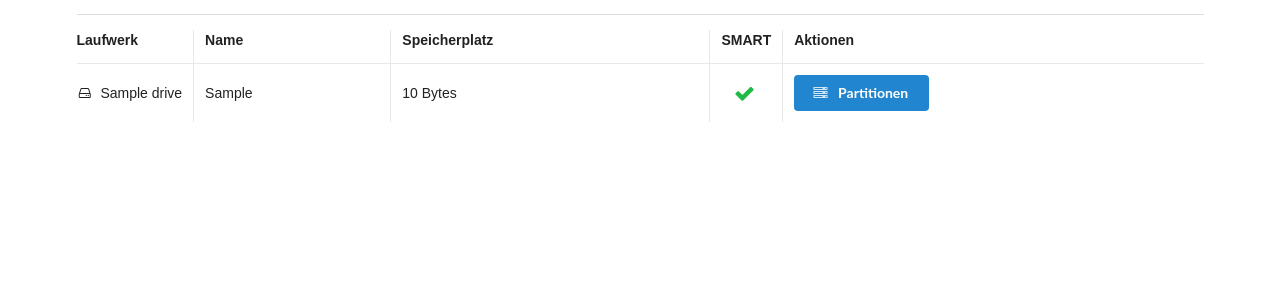
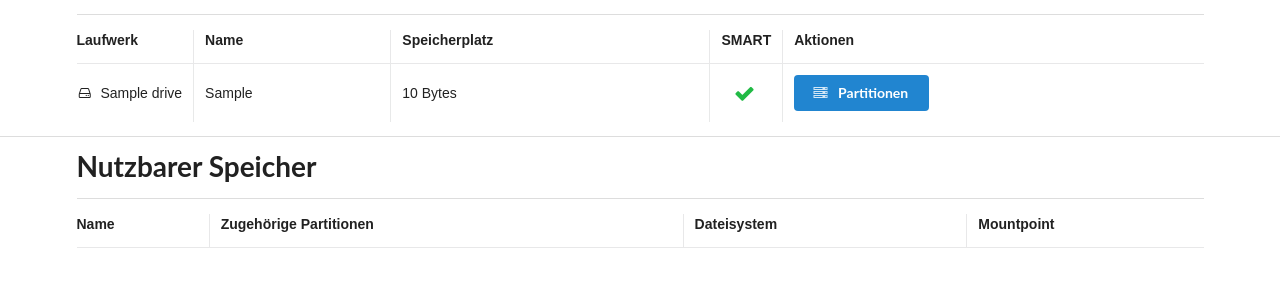
Before and after one commit to technikamateur/dirkules, a Flask app: page /drives in a window 1280 px wide. Shown: the part 97-397 px from the top of the page. Run offline with Flask 2, Linux system fonts and the light colour scheme; tables that the repository leaves empty hold one stand-in row (values such as "Sample post"); lists and menus that the app fills with data are empty.

Commit message:
partitions saved correctly, storage table added

```diff
--- a/dirkules/manager/viewManager.py
+++ b/dirkules/manager/viewManager.py
@@ -1,7 +1,7 @@
 # -*- coding: utf-8 -*-
 from sqlalchemy import inspect
 from dirkules import db
-from dirkules.models import Cleaning
+from dirkules.models import Cleaning, Partitions
 
 
 def db_object_as_dict(obj):
@@ -15,3 +15,29 @@ def create_cleaning_obj(jobname, path, active):
     job = Cleaning(jobname, path, active)
     db.session.add(job)
     db.session.commit()
+
+
+# TODO: Create class out of this
+def usable_memory():
+    part_dict = dict()
+    final_part_dict = list()
+    for part in Partitions.query.all():
+        if part.uuid in part_dict:
+            part_dict[part.uuid].append(part)
+        else:
+            part_dict.update({part.uuid: [part]})
+    for key, value in part_dict.items():
+        if len(value) > 1:
+            parts = list()
+            for part in value:
+                parts.append(part.name)
+            value = value[0]
+            if value.fs == "btrfs" or value.fs == "ext4":
+                final_part_dict.append(
+                    {"label": value.name, "part": parts, "fs": value.fs, "mpoint": value.mountpoint})
+        else:
+            value = value[0]
+            if value.fs == "btrfs" or value.fs == "ext4":
+                final_part_dict.append(
+                    {"label": value.name, "part": value.name, "fs": value.fs, "mpoint": value.mountpoint})
+    return final_part_dict
--- a/dirkules/templates/drives.html
+++ b/dirkules/templates/drives.html
@@ -42,4 +42,31 @@
             </tbody>
         </table>
     </div>
+    <div class="ui divider"></div>
+    <div class="ui container">
+        <h1 class="ui header">Nutzbarer Speicher</h1>
+        <div class="ui divider"></div>
+
+        <table class="ui very basic celled table">
+            <thead>
+            <tr>
+                <th>Name</th>
+                <th>Zugehörige Partitionen</th>
+                <th>Dateisystem</th>
+                <th>Mountpoint</th>
+            </tr>
+            </thead>
+
+            <tbody>
+            {% for storage in mem %}
+                <tr>
+                    <td class="collapsing"><i class="hdd icon"></i> {{ storage.label }}</td>
+                    <td>{{ storage.part }}</td>
+                    <td>{{ storage.fs }}</td>
+                    <td class="collapsing">{{ storage.mpoint }}</td>
+                </tr>
+            {% endfor %}
+            </tbody>
+        </table>
+    </div>
 {% endblock %}
--- a/dirkules/views.py
+++ b/dirkules/views.py
@@ -18,11 +18,11 @@ def index():
 @app.route('/drives', methods=['GET'])
 def drives():
     dbDrives = []
-    print(Drive.query.all())
     for drive in Drive.query.all():
         d = viewManager.db_object_as_dict(drive)
         dbDrives.append(d)
-    return render_template('drives.html', drives=dbDrives)
+    dbmem = viewManager.usable_memory()
+    return render_template('drives.html', drives=dbDrives, mem=dbmem)
 
 
 @app.route('/about', methods=['GET'])
```
Also changed, not shown: dirkules/manager/driveManager.py (+6 -7 lines).
